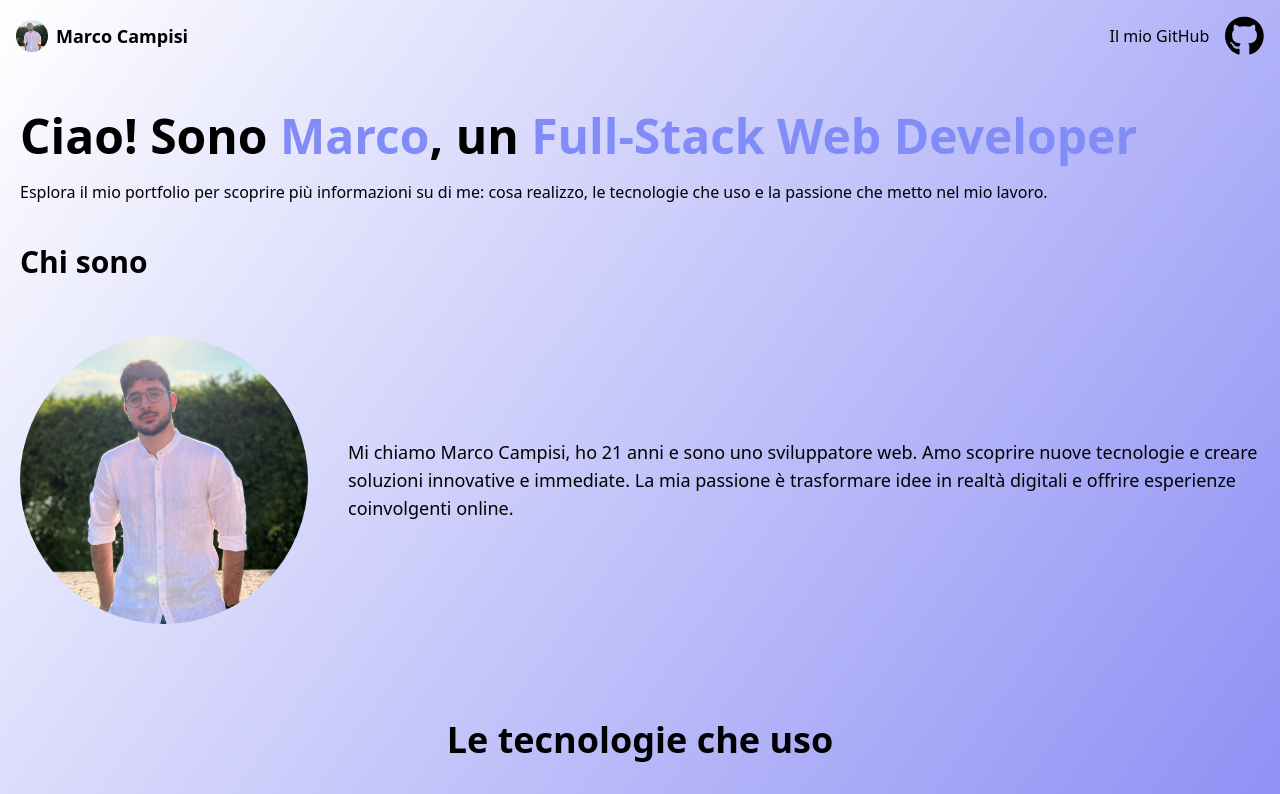
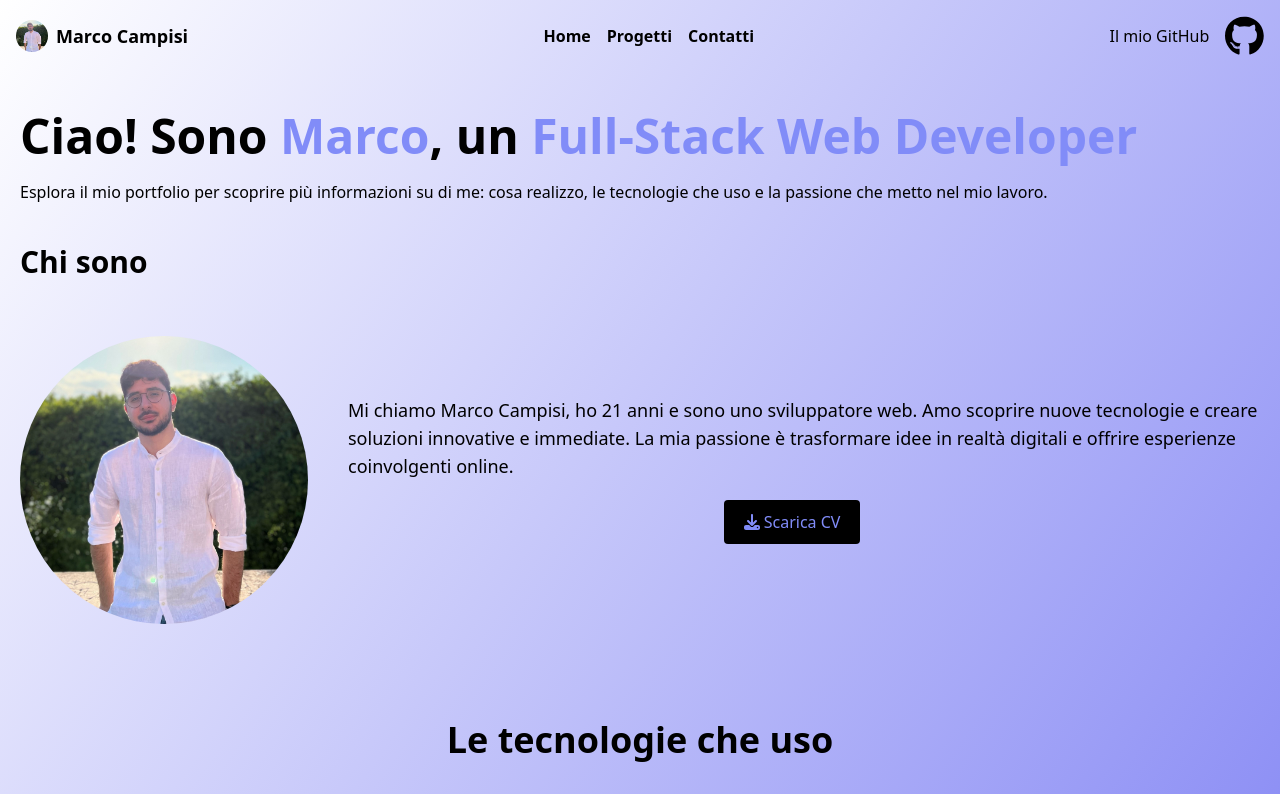
Before and after one commit to marcocampisi/react-portfolio, a React (Vite) app: page / in a window 1280 px wide. Shown: the top 794 px of the page. Built offline with nearby package versions, Linux system fonts and the light colour scheme.

Commit message:
Add smooth scroll and CV download

```diff
--- a/package.json
+++ b/package.json
@@ -20,7 +20,8 @@
     "@fortawesome/react-fontawesome": "^0.2.0",
     "axios": "^1.5.0",
     "react": "^18.2.0",
-    "react-dom": "^18.2.0"
+    "react-dom": "^18.2.0",
+    "react-scroll": "^1.8.9"
   },
   "devDependencies": {
     "@types/react": "^18.2.15",
--- a/src/MainPage.jsx
+++ b/src/MainPage.jsx
@@ -5,7 +5,7 @@ import FooterComponent from "./components/FooterComponent";
 
 export default function MainPage() {
     return (
-        <div className="bg-gradient-to-br from-white to-indigo-500 dark:from-black dark:to-purple-800">
+        <div className="bg-gradient-to-br from-white to-indigo-500 dark:from-black dark:to-purple-800 min-h-screen">
             <HeaderComponent />
             <MainComponent />
             <FooterComponent />
--- a/src/components/AboutMeComponent.jsx
+++ b/src/components/AboutMeComponent.jsx
@@ -1,4 +1,6 @@
 import myPhoto from "../assets/me.jpg";
+import { FontAwesomeIcon } from "@fortawesome/react-fontawesome";
+import { faDownload } from "@fortawesome/free-solid-svg-icons";
 
 function AboutMe() {
     return (
@@ -10,12 +12,26 @@ function AboutMe() {
                     alt=''
                     className='rounded-full h-72 mr-10 my-10'
                 />
-                <p className="text-lg">
-                    Mi chiamo Marco Campisi, ho 21 anni e sono uno sviluppatore web. Amo scoprire
-                    nuove tecnologie e creare soluzioni innovative e immediate.
-                    La mia passione è trasformare idee in realtà digitali e
-                    offrire esperienze coinvolgenti online.
-                </p>
+                <div>
+                    <p className='text-lg'>
+                        Mi chiamo Marco Campisi, ho 21 anni e sono uno
+                        sviluppatore web. Amo scoprire nuove tecnologie e creare
+                        soluzioni innovative e immediate. La mia passione è
+                        trasformare idee in realtà digitali e offrire esperienze
+                        coinvolgenti online.
+                    </p>
+                    <div className='w-full flex'>
+                        <a
+                            href='#_'
+                            className='px-5 py-2.5 relative rounded group overflow-hidden font-medium dark:bg-purple-50 bg-black text-indigo-400 block mx-auto my-5 -translate-x-3'
+                        >
+                            <span className='absolute top-0 left-0 flex w-full h-0 mb-0 transition-all duration-200 ease-out transform translate-y-0 bg-indigo-400 group-hover:h-full opacity-90'></span>
+                            <span className='relative dark:group-hover:text-white group-hover:text-black'>
+                                <FontAwesomeIcon icon={faDownload} /> Scarica CV
+                            </span>
+                        </a>
+                    </div>
+                </div>
             </div>
         </>
     );
--- a/src/components/HeaderComponent.jsx
+++ b/src/components/HeaderComponent.jsx
@@ -2,6 +2,7 @@ import { useState, useEffect } from "react";
 import { FontAwesomeIcon } from "@fortawesome/react-fontawesome";
 import { faGithub } from "@fortawesome/free-brands-svg-icons";
 import myPhoto from '../assets/me.jpg';
+import { Link } from 'react-scroll';
 
 function HeaderComponent() {
     const [isScrolled, setIsScrolled] = useState(false);
@@ -29,6 +30,12 @@ function HeaderComponent() {
                     <h1 className='text-lg font-semibold'>Marco Campisi</h1>
                 </div>
 
+                <div className="flex items-center">
+                    <Link to="home" className="font-bold mx-2 cursor-pointer hidden md:block" smooth={true} duration={500}>Home</Link>
+                    <Link to="projects" className="font-bold mx-2 cursor-pointer hidden md:block" smooth={true} duration={500}>Progetti</Link>
+                    <Link to="contacts" className="font-bold mx-2 cursor-pointer hidden md:block" smooth={true} duration={500}>Contatti</Link>
+                </div>
+
                 <div className='flex items-center'>
                     <a
                         href='https://github.com/marcocampisi'
--- a/src/components/MainComponent.jsx
+++ b/src/components/MainComponent.jsx
@@ -57,7 +57,7 @@ class MainComponent extends React.Component {
 
         return (
             <main>
-                <div className='mt-10 mx-auto max-w-7xl px-5'>
+                <div className='mt-10 mx-auto max-w-7xl px-5' id='home'>
                     <h1 className='text-5xl font-extrabold'>
                         Ciao! Sono <span className='text-indigo-400'>Marco</span>, un <span className='text-indigo-400'>Full-Stack Web Developer</span>
                     </h1>
@@ -81,13 +81,13 @@ class MainComponent extends React.Component {
                     </div>
                 </div>
 
-                <div className="flex flex-col w-full mt-10 px-5">
+                <div className="flex flex-col w-full mt-10 px-5" id='projects'>
                     <h2 className="text-4xl font-bold mx-auto my-4">
                         I miei progetti
                     </h2>
                     <ProjectsContainer projects={projectsList} />
                 </div>
-                <div className="fmt-10 mx-auto w-full px-5 mt-20 text-center">
+                <div className="fmt-10 mx-auto w-full px-5 mt-20 text-center" id='contacts'>
                     <h2 className="text-4xl font-bold mx-auto my-4">
                         Contattami
                     </h2>
```
Also changed, not shown: 1 other file (tests, documents, lock files or other folders).
